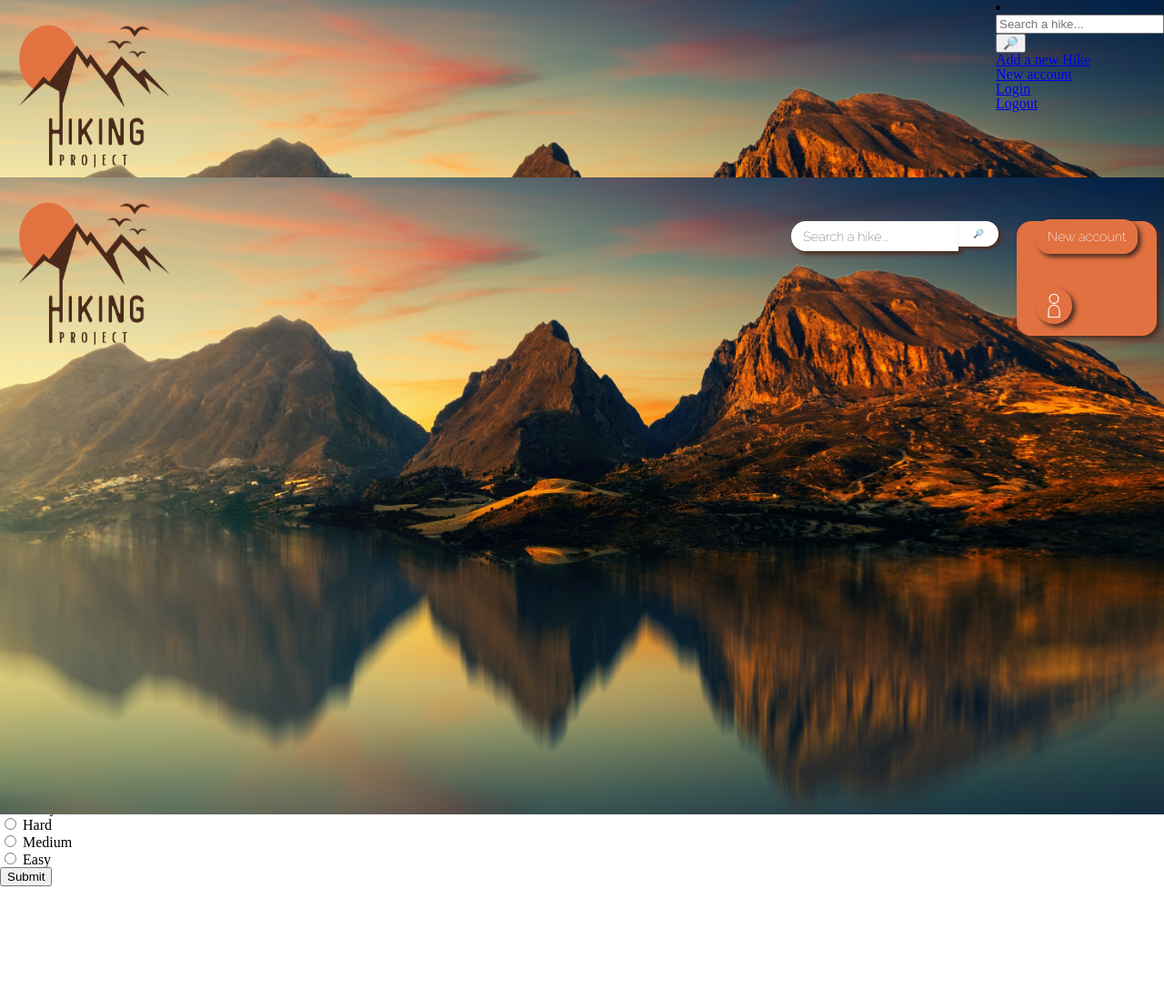
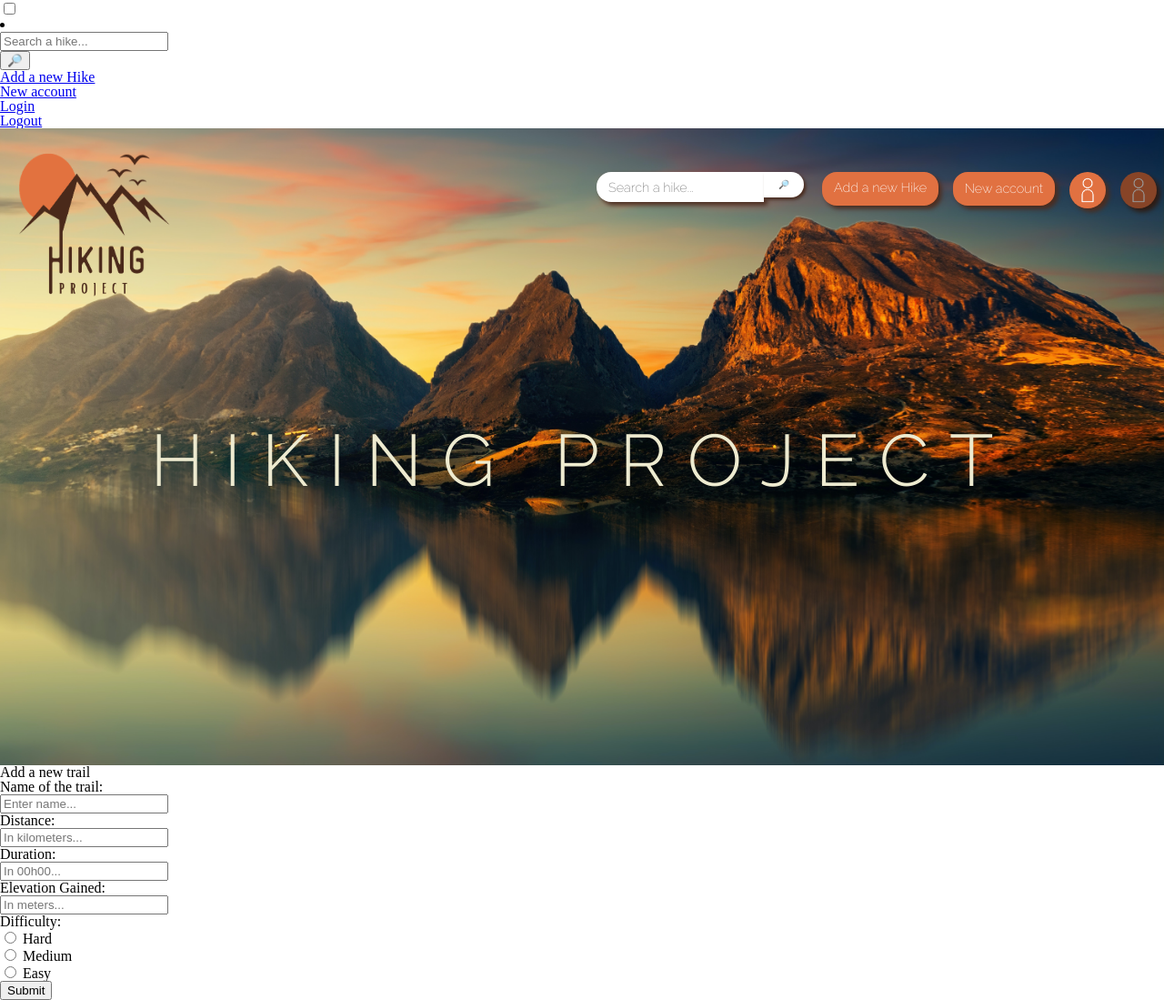
Before and after one commit to Fradven/hikingproject, a PHP site: page /create.php in a window 1280 px wide. Shown: the whole page at 91% size. Before the commit the page ends 974 px from the top, so only its background shows below. Run offline with PHP 8.4, Linux system fonts and the light colour scheme; data comes from the database, SQL or seed files in the repository.

Commit message:
update header

```diff
--- a/src/header.php
+++ b/src/header.php
@@ -1,5 +1,4 @@
 <?php
-session_start();
 include ('./includes/dbh.inc.php');
 $allhikes = $conn->query('SELECT * FROM hikes ORDER BY id DESC');
 if(isset($_GET['s']) AND !empty($_GET['s'])){
@@ -19,14 +18,11 @@ if(isset($_GET['s']) AND !empty($_GET['s'])){
 </head>
 <body>
 
-<header class="header">
-<div class="header__container">
-
-<div class="menu">
-    <div class="header__container__logo">
-    <a href="index.php">
-        <img src="img/logo_hiking.png" alt="Hiking Project">
-</a>
+<!-- MENU HAMBURGER -->
+<div class="menuWrap">
+    <input type="checkbox" class="toggler">
+    <div class="hamburger">
+        <div></div>
     </div>
     <div class="menu">
         <div>
@@ -71,25 +67,30 @@ if(isset($_GET['s']) AND !empty($_GET['s'])){
 </li>
         <li class="newhike">
     <?php echo
-    '<a class="newhike" href="signup.php">New account</a>'
+    '<a href="create.php">Add a new Hike</a>'
     ?>
-<?php
-if (isset($_SESSION["userId"])) {
-    echo '<div class="login">
-    <a href="./includes/logout.inc.php">
-        <img src="img/login.png" alt="logout">
-    </a>
-</div>';
-} else {echo
-    '<div class="login">
-    <a href="login.php">
-    <img src="img/login.png" alt="login">
-    </a>
-    </div>';
-}
-?>
-    </div>
-</div>
+        </li>
+
+
+    <li class="newaccount">
+    <?php echo
+    '<a href="login.php">New account</a>'
+    ?>
+    </li>
+<li class="login">
+        <a href="login.php">
+            <img src="img/login.png" alt="login">
+        </a>
+    </li>
+    </li>
+<li class="logout">
+        <a href="login.php">
+            <img src="img/login.png" alt="login">
+        </a>
+    </li>
+
+    </ul>
+</nav>
 
     <div class="title">
     <h1>HIKING PROJECT</h1>
```
